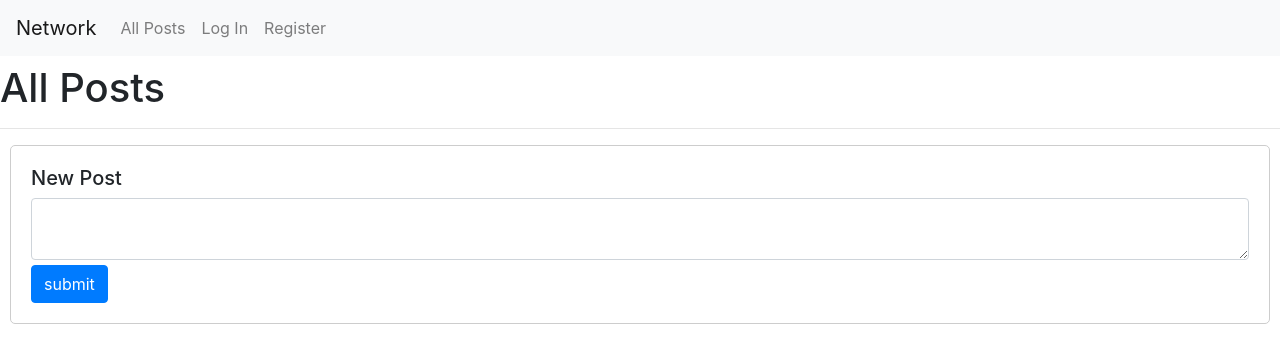
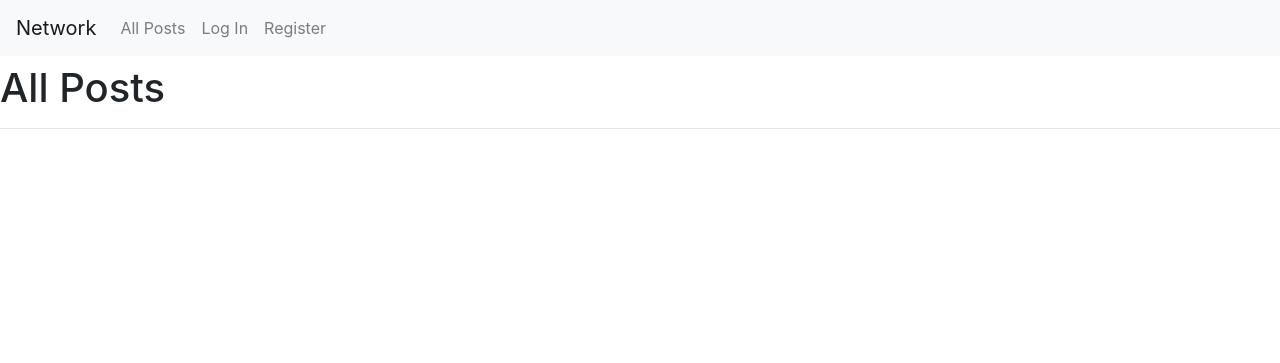
Before and after one commit to Fasai-Seri/2024-webappdev-cs50, a Django app: page / in a window 1280 px wide. Shown: the top 363 px of the page. Run offline with Django 3.2, Linux system fonts and the light colour scheme; some libraries are stand-ins or nearby versions.

Commit message:
finish new post

```diff
--- a/network/models.py
+++ b/network/models.py
@@ -11,4 +11,7 @@ class Post(models.Model):
     poster = models.ForeignKey(User, related_name='post', on_delete=models.CASCADE)
     content = models.TextField()
     timestamp = models.DateTimeField()
-    like_user = models.ManyToManyField(User, related_name='liked_post')
+    like_user = models.ManyToManyField(User, related_name='liked_post', blank=True)
+
+    def __str__(self):
+        return f'{self.timestamp} by {self.poster}'
--- a/network/static/network/styles.css
+++ b/network/static/network/styles.css
@@ -6,7 +6,7 @@
 }
 
 .submit-button {
-    margin-top: 5px;
+    display: block;
 }
 
 h1 {
--- a/network/templates/network/index.html
+++ b/network/templates/network/index.html
@@ -3,11 +3,14 @@
 {% block body %}
 <h1>All Posts</h1>
 <hr>
+{% if user.is_authenticated %}
 <div id='new-post'>
     <h5>New Post</h5>
-    <form>
-        <textarea class='form-control'></textarea>
-        <input type='button' value='submit' class="btn btn-primary submit-button"/>
+    <form action="{% url 'index' %}" method='post' id='new-post-form'>
+        {% csrf_token %}
+        <textarea class='form-control' form='new-post-form' name='content'></textarea>
+        <input type='submit' class="btn btn-primary submit-button"/>
     </form>
 </div>
+{% endif %}
 {% endblock %}
--- a/network/views.py
+++ b/network/views.py
@@ -4,10 +4,18 @@ from django.http import HttpResponse, HttpResponseRedirect
 from django.shortcuts import render
 from django.urls import reverse
 
-from .models import User
-
+from .models import User, Post
+from datetime import datetime
 
 def index(request):
+    if request.method == 'POST':
+        poster = request.user
+        content = request.POST['content']
+        timestamp = datetime.now()
+        new_post = Post(poster=poster, content=content, timestamp=timestamp)
+        new_post.save()
+        return HttpResponse('save')
+
     return render(request, "network/index.html")
 
 
```
Also changed, not shown: db.sqlite3, network/migrations/0004_alter_post_like_user.py (added), network/migrations/0005_alter_user_following.py (added), network/migrations/0006_alter_user_following.py (added).
